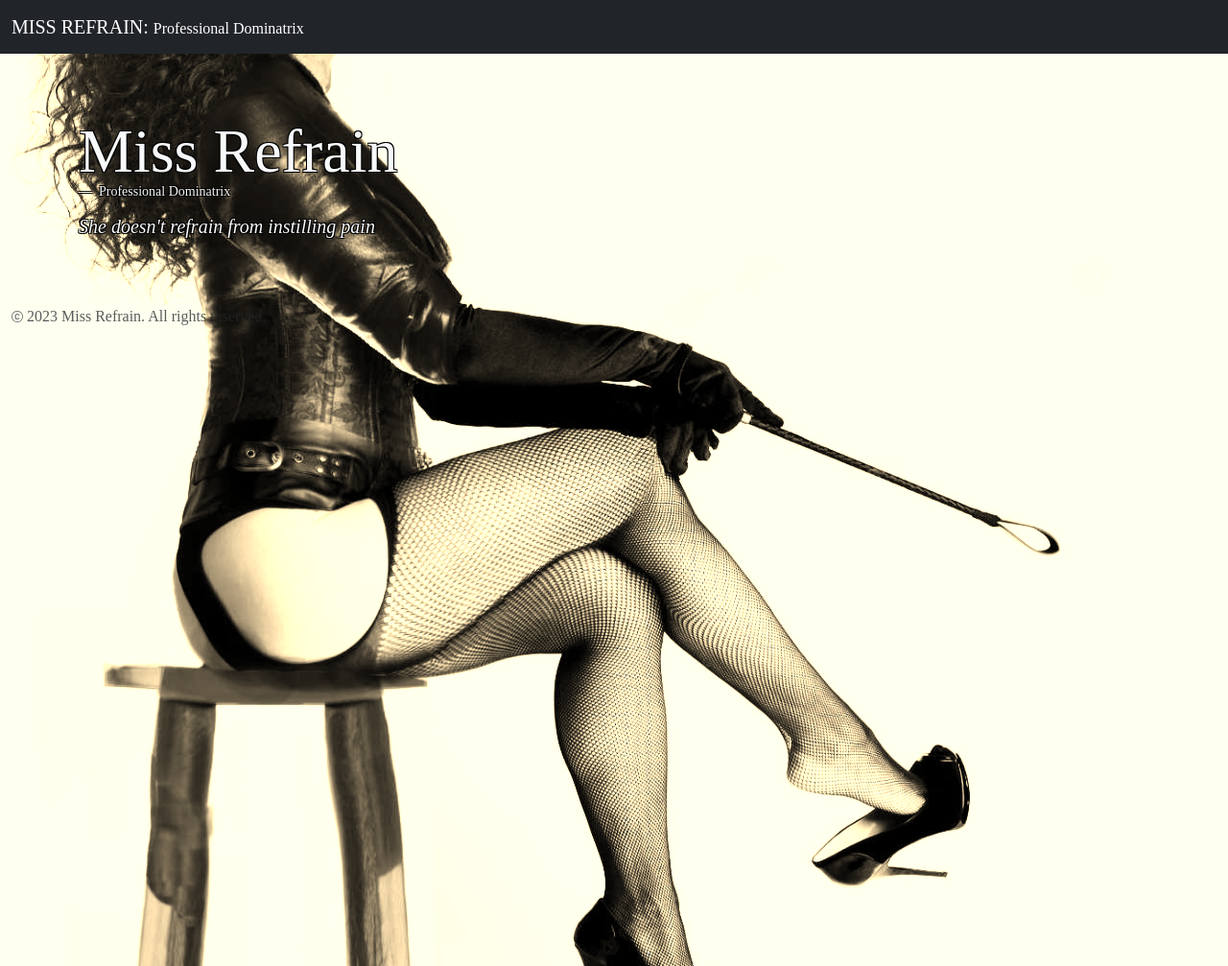
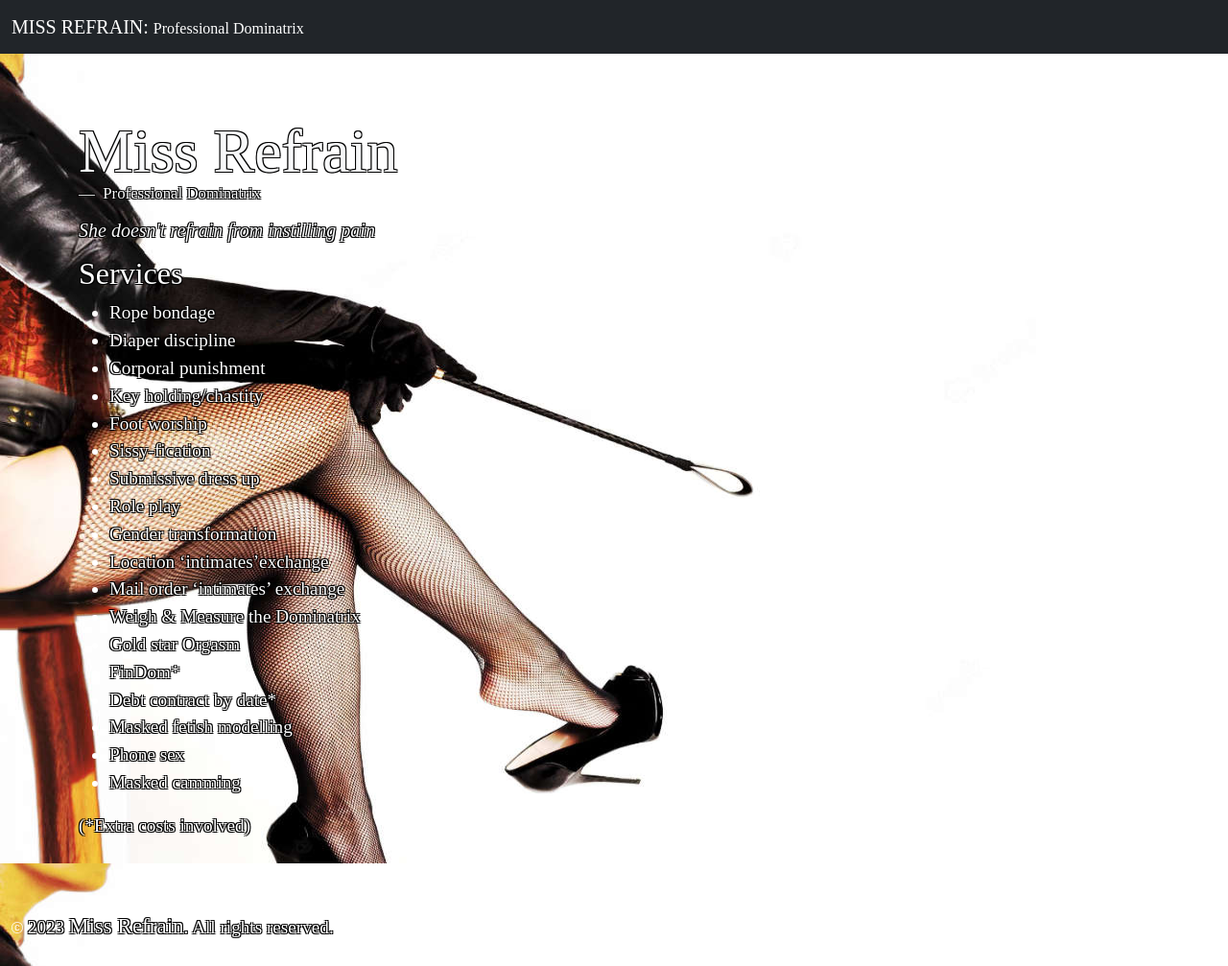
Before and after one commit to missrefrain/missrefrain..github.io, a Jekyll site: the page built from index.md, in a window 1280 px wide and 1007 px high. Shown: the whole window at 96% size. Built offline with Jekyll 4.4.1, drawn with Linux system fonts in a browser that asks for light colours; nearby versions of some CDN libraries.

Commit message:
Initial commit

```diff
--- a/_includes/footer.html
+++ b/_includes/footer.html
@@ -37,10 +37,10 @@
 
     <footer class="col-12">
       <div class="text-sm-center text-md-start text-lg-start text-xl-start text-start">
-        <span class="text-muted">
+        <span class="text-light" id="footer-text">
           <svg xmlns="http://www.w3.org/2000/svg" style="margin-top:-3px;" width="12" height="12" fill="currentColor" class="bi bi-c-circle" viewBox="0 0 16 16">
             <path d="M1 8a7 7 0 1 0 14 0A7 7 0 0 0 1 8Zm15 0A8 8 0 1 1 0 8a8 8 0 0 1 16 0ZM8.146 4.992c-1.212 0-1.927.92-1.927 2.502v1.06c0 1.571.703 2.462 1.927 2.462.979 0 1.641-.586 1.729-1.418h1.295v.093c-.1 1.448-1.354 2.467-3.03 2.467-2.091 0-3.269-1.336-3.269-3.603V7.482c0-2.261 1.201-3.638 3.27-3.638 1.681 0 2.935 1.054 3.029 2.572v.088H9.875c-.088-.879-.768-1.512-1.729-1.512Z"/>
-          </svg> {{ site.time | date: '%Y' }} <a class="text-decoration-none text-muted" href="{% include mainurl.html %}">{{ site.name }}</a>. All rights reserved.
+          </svg> {{ site.time | date: '%Y' }} <a class="text-decoration-none text-light" id="footer-link" href="{% include mainurl.html %}">{{ site.name }}</a>. All rights reserved.
         </span>
       </div>
 
--- a/_layouts/index.html
+++ b/_layouts/index.html
@@ -21,8 +21,10 @@
                                 </p>
                             </blockquote>
                         </figure>
+                        <div class="page-content">
+                            {{ content }}
+                        </div>
 
-                        {{ content }}
                     </div>
                 </div>
             </div>
--- a/css/styles.css
+++ b/css/styles.css
@@ -1,13 +1,11 @@
 @import url('https://fonts.googleapis.com/css2?family=Gloria+Hallelujah&family=Pacifico&display=swap');
 
 html {
-
 }
 
 body {
   font-family: "Segoe UI Emoji";
   background: none;
-backdrop-filter: sepia(1);
     height: 100vh!important;
   background-image: url('../assets/indexImg.jpg');
 
@@ -16,9 +14,17 @@
   background-repeat: no-repeat;
 }
 
-#index-body {
+#index-body, #footer-text, #footer-link {
   text-shadow: -1px -1px 0 #000, 1px -1px 0 #000, -1px 1px 0 #000, 1px 1px 0 #000;
+  color: #fff!important;
+  font-size: larger;
 }
+
+
+#index-body{
+  list-style-type: decimal;
+}
+
 
 @media (min-width:0px) and (max-width:575.98px) {
   body {
--- a/index.md
+++ b/index.md
@@ -2,3 +2,24 @@
 layout: index
 permalink: /
 ---
+## Services
+*   Rope bondage
+*   Diaper discipline
+*   Corporal punishment
+*   Key holding/chastity
+*   Foot worship
+*   Sissy-fication
+*   Submissive dress up
+*   Role play
+*   Gender transformation
+*   Location ‘intimates’exchange
+*   Mail order ‘intimates’ exchange
+*   Weigh & Measure the Dominatrix
+*   Gold star Orgasm
+*   FinDom*
+*   Debt contract by date*
+*   Masked fetish modelling
+*   Phone sex
+*   Masked camming
+
+(*Extra costs involved)
```
Also changed, not shown: 3 other files.
